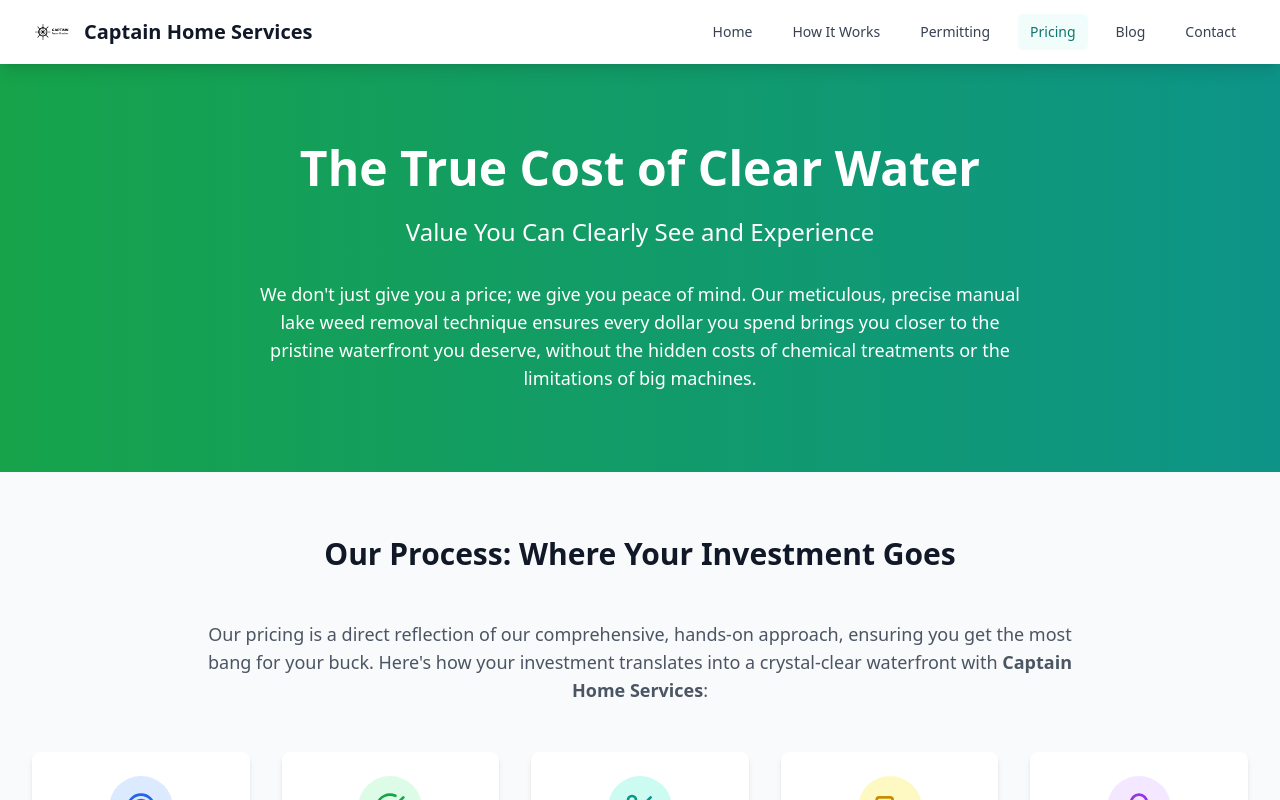
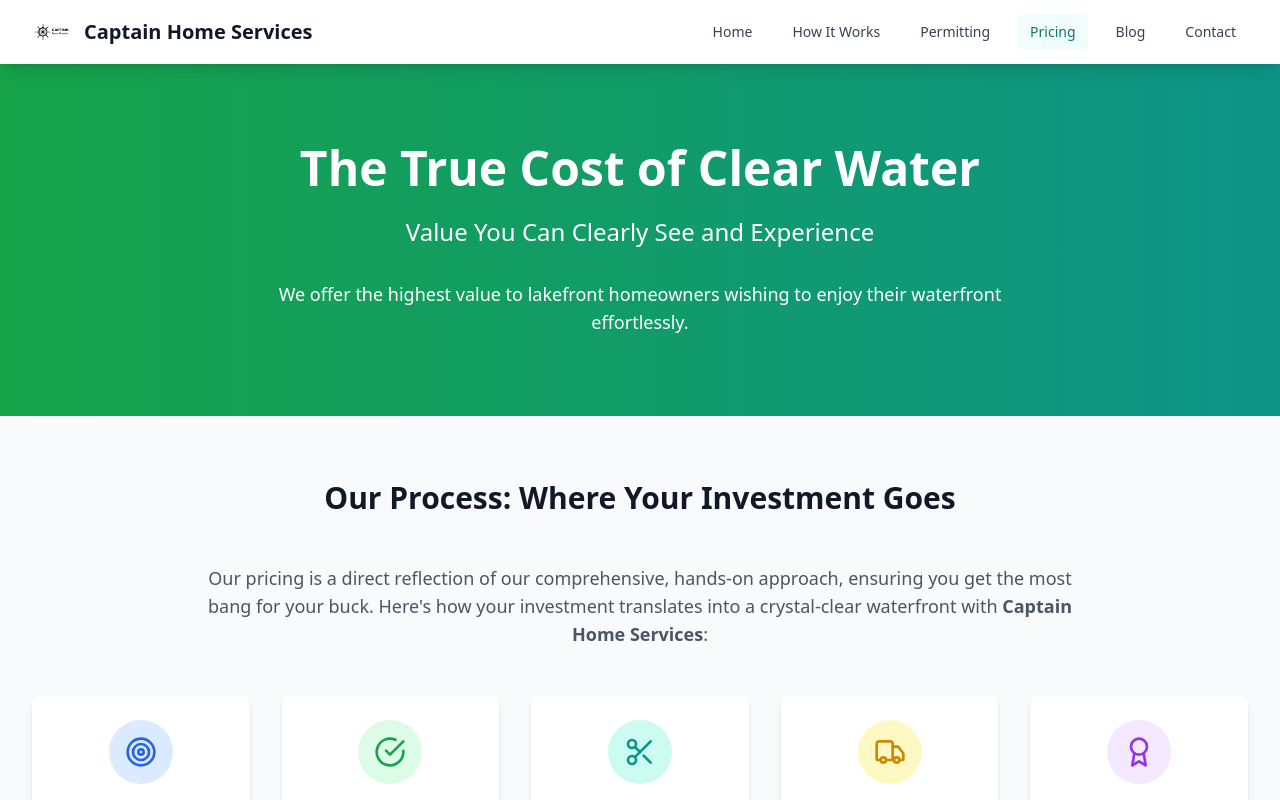
Before and after one commit to captainhomeservices/firstdraftrepository, a React (Vite) app: page /pricing in a window 1280 px wide. Shown: the top 800 px of the page. Built offline with nearby package versions, Linux system fonts and the light colour scheme.

Commit message:
Updated PricingPage.tsx

```diff
--- a/src/pages/PricingPage.tsx
+++ b/src/pages/PricingPage.tsx
@@ -15,7 +15,7 @@ const PricingPage = () => {
             Value You Can Clearly See and Experience
           </p>
           <p className="text-lg max-w-3xl mx-auto">
-            We don't just give you a price; we give you peace of mind. Our meticulous, precise manual lake weed removal technique ensures every dollar you spend brings you closer to the pristine waterfront you deserve, without the hidden costs of chemical treatments or the limitations of big machines.
+            We offer the highest value to lakefront homeowners wishing to enjoy their waterfront effortlessly.
           </p>
         </div>
       </section>
```
